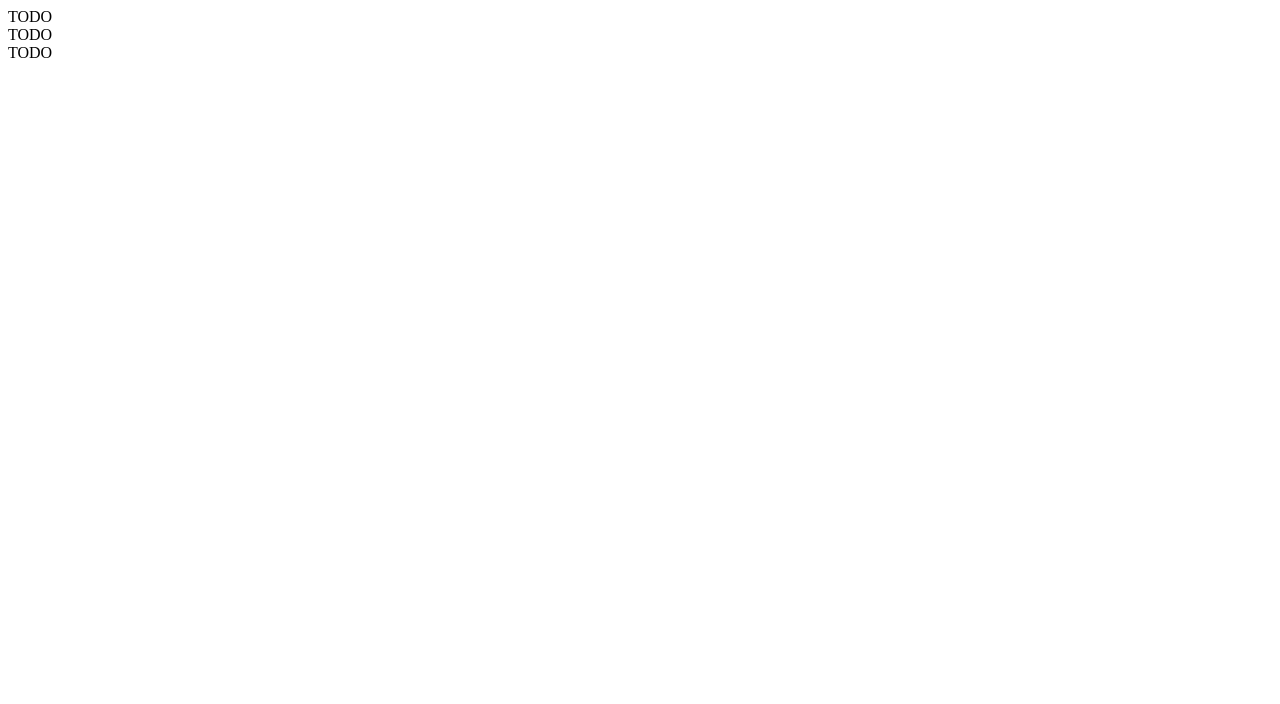
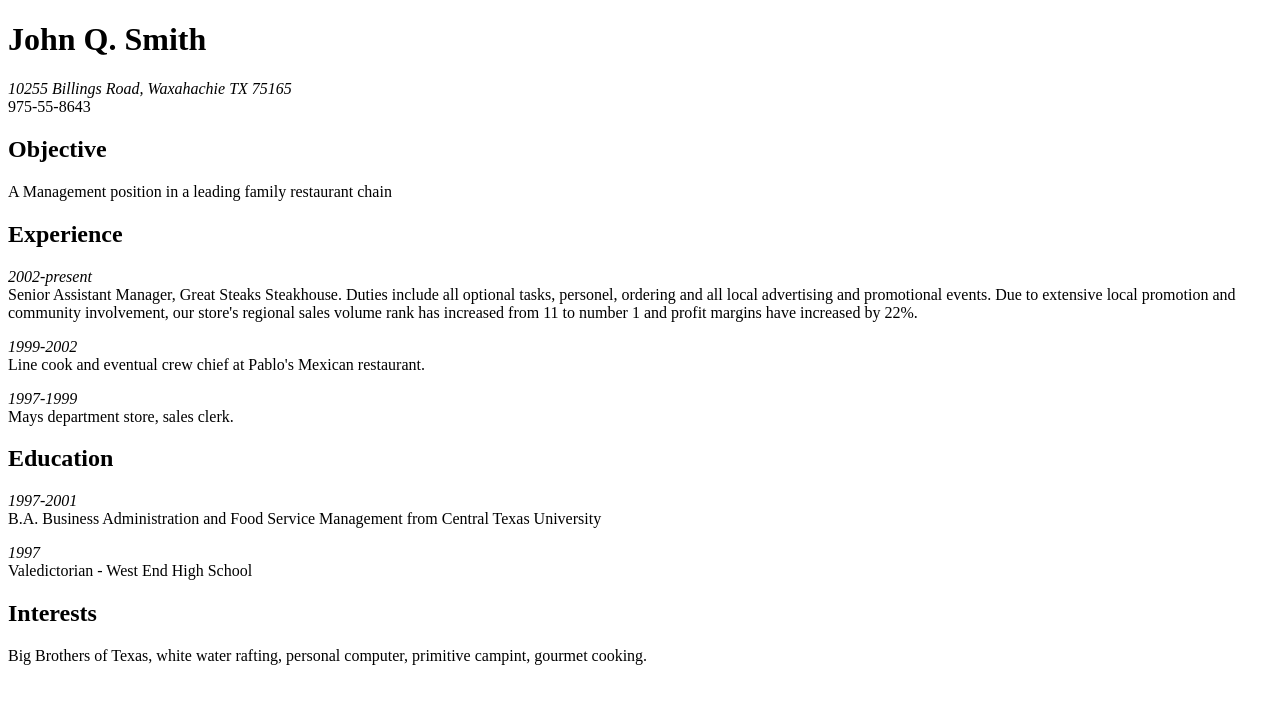
Before and after one commit to A00820449/web-dev-labs, a plain HTML site: page lab1/index.html in a window 1280 px wide. Drawn offline with Linux system fonts and the light colour scheme.

Commit message:
finished lab 1

```diff
--- a/lab1/index.html
+++ b/lab1/index.html
@@ -6,11 +6,46 @@
     <title>Lab 1</title>
 </head>
 <body>
-    <header></header>
+    <header>
+        <h1>John Q. Smith</h1>
+        <address>10255 Billings Road, Waxahachie TX 75165</address>
+        <div>975-55-8643</div>
+    </header>
     <main>
-        <section>TODO</section>
-        <section>TODO</section>
-        <section>TODO</section>
+        <section>
+            <h2>Objective</h2>
+            <p>A Management position in a leading family restaurant chain</p>
+        </section>
+        <section>
+            <h2>Experience</h2>
+            <p>
+                <i>2002-present</i><br/>
+                Senior Assistant Manager, Great Steaks Steakhouse. Duties include all optional tasks, personel, ordering and all local advertising and promotional events. Due to extensive local promotion and community involvement, our store's regional sales volume rank has increased from 11 to number 1 and profit margins have increased by 22%.
+            </p>
+            <p>
+                <i>1999-2002</i><br/>
+                Line cook and eventual crew chief at Pablo's Mexican restaurant.
+            </p>
+            <p>
+                <i>1997-1999</i><br/>
+                Mays department store, sales clerk.
+            </p>
+        </section>
+        <section>
+            <h2>Education</h2>
+            <p>
+                <i>1997-2001</i><br/>
+                B.A. Business Administration and Food Service Management from Central Texas University
+            </p>
+            <p>
+                <i>1997</i><br/>
+                Valedictorian - West End High School
+            </p>
+        </section>
+        <section>
+            <h2>Interests</h2>
+            <p>Big Brothers of Texas, white water rafting, personal computer, primitive campint, gourmet cooking.</p>
+        </section>
     </main>
     <footer></footer>
 </body>
```
